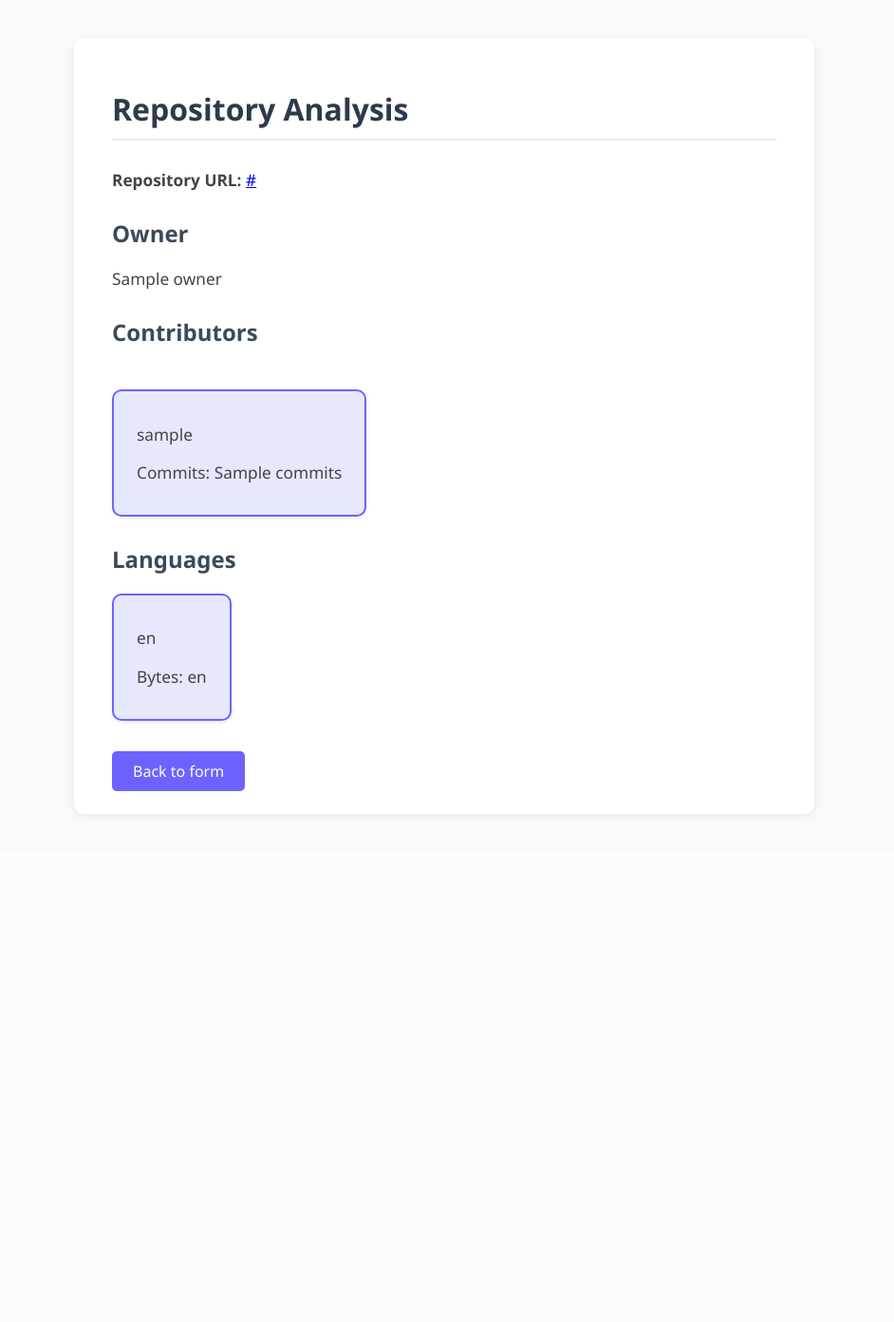
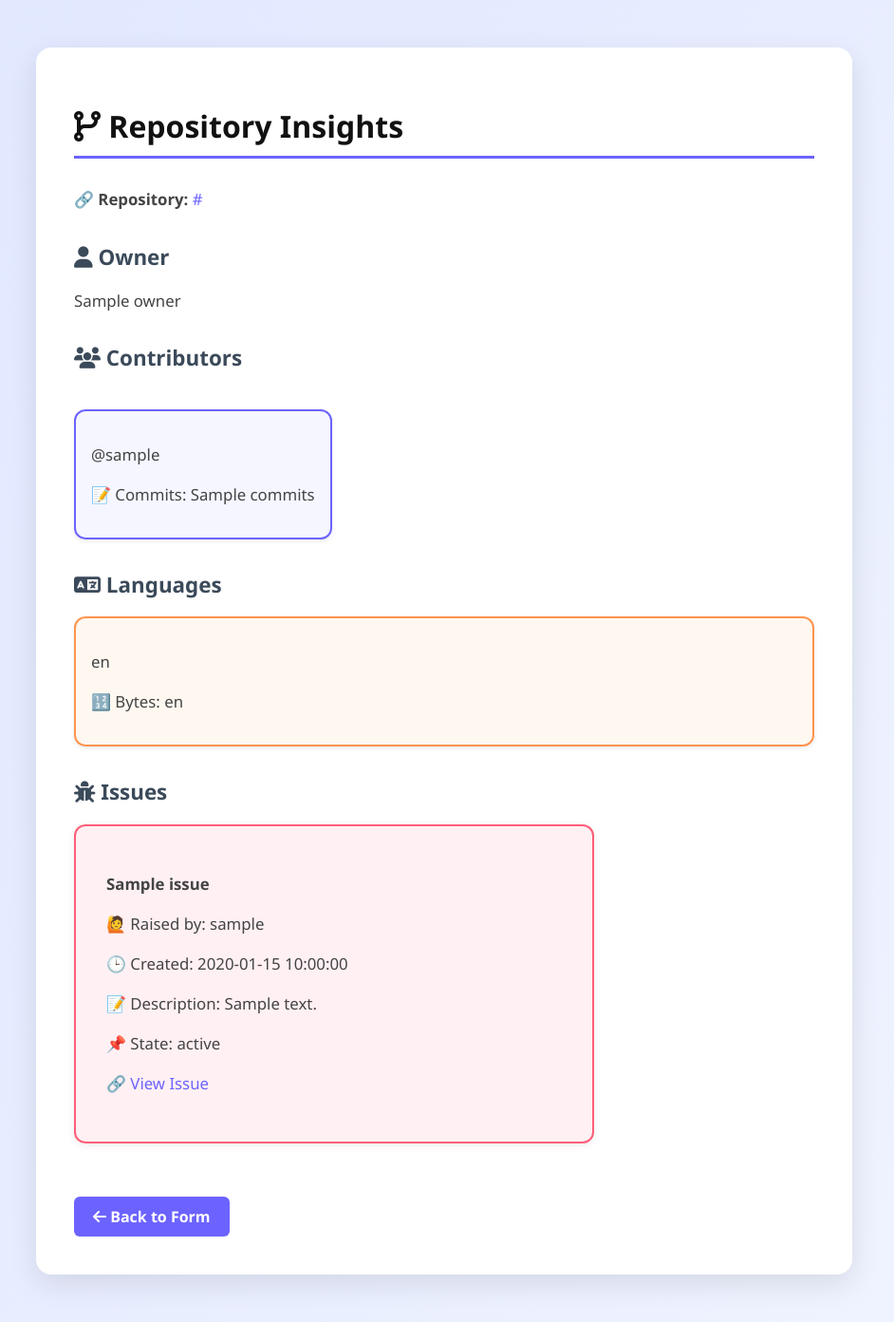
Before and after one commit to pseudoguy3/GitRepoAn, a Flask app: template templates/Analysis.html in a window 1280 px wide. Shown: the whole page at 95% size, without its empty margins (172-1114 px from the left). Before the commit the page ends 860 px from the top, so only its background shows below. Run offline with Flask 3, Linux system fonts and the light colour scheme; the template is opened without the code that fills it: most values are stand-ins (such as "Sample title", 1, 10 or a date in 2020).

Commit message:
Add issues metadata

```diff
--- a/app.py
+++ b/app.py
@@ -22,11 +22,12 @@ def repo_form():
                 owner = result.get("creator")
                 contributors = result.get("contributors")
                 languages = result.get("languages")
+                issues = result.get("issues")
             except Exception as e:
                 error = str(e)
         if not error:
             # If no error, show analysis page
-            return render_template("Analysis.html", owner=owner, contributors=contributors, repo_url=repo_url, languages=languages)
+            return render_template("Analysis.html", owner=owner, contributors=contributors, repo_url=repo_url, languages=languages, issues=issues)
     # On GET or error, show form
     return render_template("repoForm.html", error=error)
 
--- a/services/Validator.py
+++ b/services/Validator.py
@@ -6,10 +6,12 @@ class RepoValidator:
 
     def validate_repo(self, repo_url):
         repo = self.github.get_repo(repo_url)
+        self.github.get_issues(repo)
         return {
             "creator": repo.owner.login,
             "contributors": self._get_contributor_stats(repo),
-            "languages": self.github.get_languages(repo)
+            "languages": self.github.get_languages(repo),
+            "issues": self.github.get_issues(repo)
         }
 
     def _get_contributor_stats(self, repo):
--- a/static/style.css
+++ b/static/style.css
@@ -1,30 +1,39 @@
 body {
     font-family: 'Segoe UI', Arial, sans-serif;
-    background: #f7f9fa;
+    background: linear-gradient(120deg, #e0e7ff, #f0f4ff);
     margin: 0;
     padding: 0;
+    color: #2d3a4b;
 }
 .container {
-    max-width: 700px;
-    margin: 40px auto;
-    background: #fff;
-    border-radius: 10px;
-    box-shadow: 0 2px 8px rgba(0,0,0,0.07);
-    padding: 32px 40px 24px 40px;
+    max-width: 780px;
+    margin: 50px auto;
+    background: #ffffff;
+    border-radius: 16px;
+    box-shadow: 0 10px 30px rgba(0,0,0,0.1);
+    padding: 40px;
+    animation: fadeIn 0.4s ease-in;
+}
+@keyframes fadeIn {
+    from { opacity: 0; transform: translateY(10px); }
+    to { opacity: 1; transform: translateY(0); }
 }
 h1 {
-    color: #2d3a4b;
-    border-bottom: 2px solid #eaeaea;
+    font-size: 2rem;
+    color: #111;
+    border-bottom: 3px solid #6c63ff;
     padding-bottom: 10px;
     margin-bottom: 30px;
 }
 h2 {
     color: #3b4a5a;
-    margin-top: 28px;
+    margin-top: 32px;
+    font-size: 1.4rem;
 }
 p, li {
+    font-size: 1.05em;
+    line-height: 1.5;
     color: #444;
-    font-size: 1.08em;
 }
 ul {
     list-style: none;
@@ -47,24 +56,29 @@ ul ul li {
     padding: 6px 12px;
     font-size: 0.98em;
 }
+a {
+    color: #6c63ff;
+    text-decoration: none;
+}
+a:hover {
+    text-decoration: underline;
+}
 .back-link {
     display: inline-block;
     margin-top: 32px;
-    text-decoration: none;
+    background: #6c63ff;
     color: #fff;
-    background: #6c63ff;
-    padding: 10px 22px;
-    border-radius: 5px;
-    font-weight: 500;
-    transition: background 0.2s;
+    padding: 10px 20px;
+    border-radius: 6px;
+    font-weight: 600;
+    transition: all 0.3s ease;
 }
 .back-link:hover {
-    background: #554ee2;
+    background: #5149ea;
 }
-.no-contrib {
-    color: #b23c3c;
+.no-contrib, .no-issues {
+    color: #999;
     font-style: italic;
-    margin-top: 10px;
 }
 form {
     margin-top: 24px;
@@ -106,78 +120,44 @@ button[type="submit"]:hover {
 .contributors-grid {
     display: flex;
     flex-wrap: wrap;
-    gap: 16px;
-    margin-top: 24px;
+    gap: 20px;
+    margin-top: 20px;
 }
 .contributor-card {
-    background: #e6e8fc;
+    background: #f5f6ff;
     border: 2px solid #6c63ff;
-    border-radius: 10px;
-    padding: 16px 24px;
+    border-radius: 12px;
+    padding: 16px;
     cursor: pointer;
-    box-shadow: 0 2px 4px rgba(0,0,0,0.08);
-    transition: transform 0.2s ease;
-    min-width: max-content;
-    max-width: 200px;
+    box-shadow: 0 2px 5px rgba(0,0,0,0.08);
+    transition: transform 0.2s, background 0.2s;
+    flex: 1 0 150px;
 }
 .contributor-card:hover {
-    background: #dadcff;
-    transform: translateY(-2px);
+    transform: scale(1.03);
+    background: #e4e6ff;
 }
-.commit-box {
-    margin-top: 32px;
-    border-left: 4px solid #6c63ff;
-    padding-left: 20px;
-    background: #fff;
-    border-radius: 8px;
-    box-shadow: -2px 2px 8px rgba(0,0,0,0.05);
-    max-width: 400px;
-    padding: 20px;
-    position: relative;
+.language-card {
+    background: #fff8f0;
+    border-color: #ff944d;
 }
-.commit-box.hidden {
-    display: none;
-}
-.commit-box h3 {
-    color: #2d3a4b;
-    margin-bottom: 12px;
-}
-.commit-box ul {
-    list-style: disc inside;
-    padding-left: 0;
-}
-.commit-box ul li {
-    background: #f9f9fc;
-    margin-bottom: 8px;
-    padding: 8px 12px;
-    border-left: 3px solid #6c63ff;
-    font-size: 0.95em;
-}
-.close-btn {
-    position: absolute;
-    top: 8px;
-    right: 10px;
-    background: transparent;
-    border: none;
-    font-size: 1.2em;
-    cursor: pointer;
-    color: #b23c3c;
+.issue-card {
+    background: #fff0f3;
+    border-color: #ff5e78;
 }
 .content-layout {
     display: flex;
-    flex-direction: row;
-    gap: 32px;
-    align-items: flex-start;
     flex-wrap: wrap;
-    margin-top: 20px;
+    gap: 24px;
 }
 .popup-overlay {
     display: none;
     position: fixed;
-    z-index: 1000;
-    left: 0; top: 0;
-    width: 100vw; height: 100vh;
-    background: rgba(44, 44, 44, 0.45);
+    z-index: 999;
+    top: 0; left: 0;
+    width: 100%;
+    height: 100%;
+    background: rgba(0,0,0,0.4);
     justify-content: center;
     align-items: center;
 }
@@ -186,15 +166,15 @@ button[type="submit"]:hover {
 }
 .popup-box {
     background: #fff;
-    border-radius: 10px;
-    box-shadow: 0 4px 24px rgba(0,0,0,0.18);
-    padding: 32px 32px 24px 32px;
-    max-width: 420px;
-    width: 95vw;
+    padding: 32px;
+    border-radius: 12px;
+    box-shadow: 0 6px 20px rgba(0,0,0,0.2);
+    width: 90%;
+    max-width: 480px;
     max-height: 80vh;
     overflow-y: auto;
+    animation: popupIn 0.3s ease-in-out;
     position: relative;
-    animation: popupIn 0.2s;
 }
 @keyframes popupIn {
     from { transform: scale(0.95); opacity: 0; }
@@ -202,16 +182,35 @@ button[type="submit"]:hover {
 }
 .popup-box h3 {
     margin-top: 0;
+    margin-bottom: 16px;
+    font-size: 1.4rem;
     color: #2d3a4b;
 }
 .popup-box ul {
+    padding-left: 0;
     list-style: disc inside;
-    padding-left: 0;
 }
 .popup-box ul li {
     background: #f9f9fc;
     margin-bottom: 8px;
-    padding: 8px 12px;
-    border-left: 3px solid #6c63ff;
+    padding: 10px 14px;
+    border-left: 4px solid #6c63ff;
     font-size: 0.98em;
 }
+.close-btn {
+    position: absolute;
+    top: 10px;
+    right: 12px;
+    background: none;
+    border: none;
+    font-size: 1.4rem;
+    color: #888;
+    cursor: pointer;
+}
+.close-btn:hover {
+    color: #e74c3c;
+}
+.issue-card {
+    background: #fff0f3;
+    border:2px solid #ff5e78;
+}
--- a/templates/Analysis.html
+++ b/templates/Analysis.html
@@ -1,28 +1,32 @@
 <!DOCTYPE html>
-<html>
+<html lang="en">
 <head>
-    <title>Repository Analysis</title>
+    <meta charset="UTF-8">
+    <title>Repository Insights</title>
     <link rel="stylesheet" href="{{ url_for('static', filename='style.css') }}">
     <link rel="stylesheet" href="https://cdnjs.cloudflare.com/ajax/libs/font-awesome/6.4.2/css/all.min.css">
 </head>
 <body>
     <div class="container">
-        <h1>Repository Analysis</h1>
+        <h1><i class="fa-solid fa-code-branch"></i> Repository Insights</h1>
+
         {% if repo_url %}
-            <p><strong>Repository URL:</strong> <a href="{{ repo_url }}" target="_blank">{{ repo_url }}</a></p>
+            <p class="info"><strong>🔗 Repository:</strong> <a href="{{ repo_url }}" target="_blank">{{ repo_url }}</a></p>
         {% endif %}
+
         {% if owner %}
-            <h2>Owner</h2>
+            <h2><i class="fa-solid fa-user"></i> Owner</h2>
             <p>{{ owner }}</p>
         {% endif %}
+
         {% if contributors %}
-            <h2>Contributors</h2>
+            <h2><i class="fa-solid fa-users"></i> Contributors</h2>
             <div class="content-layout">
                 <div class="contributors-grid">
                     {% for c in contributors %}
                     <div class="contributor-card" onclick="showCommits('{{ c.username }}')">
-                        <p class="username">{{ c.username }}</p>
-                        <p class="commits">Commits: {{ c.commits }}</p>
+                        <p class="username">@{{ c.username }}</p>
+                        <p class="commits">📝 Commits: {{ c.commits }}</p>
                     </div>
                     {% endfor %}
                 </div>
@@ -30,18 +34,38 @@
         {% else %}
             <p class="no-contrib">No contributors found.</p>
         {% endif %}
+
         {% if languages %}
-            <h2>Languages</h2>
+            <h2><i class="fa-solid fa-language"></i> Languages</h2>
             <div class="content-layout">
                 {% for l in languages %}
-                <div class="contributor-card">
+                <div class="contributor-card language-card">
                     <p class="language">{{ l }}</p>
-                    <p class="bytes">Bytes: {{ languages[l] }}</p>
+                    <p class="bytes">🔢 Bytes: {{ languages[l] }}</p>
                 </div>
                 {% endfor %}
             </div>
         {% endif %}
-        <a class="back-link" href="/">Back to form</a>
+
+        {% if issues %}
+            <h2><i class="fa-solid fa-bug"></i> Issues</h2>
+            <div class="content-layout">
+                {% for i in issues %}
+                <div class="popup-box issue-card" style="position:relative; box-shadow:0 2px 8px rgba(0,0,0,0.08); margin-bottom: 24px;">
+                    <p class="le"><strong>{{ i.title }}</strong></p>
+                    <p>🙋 Raised by: {{ i.user.login }}</p>
+                    <p>🕒 Created: {{ i.created_at }}</p>
+                    <p>📝 Description: {{ i.body }}</p>
+                    <p>📌 State: {{ i.state }}</p>
+                    <p><a href="{{ i.url }}" target="_blank">🔗 View Issue</a></p>
+                </div>
+                {% endfor %}
+            </div>
+        {% else %}
+            <p class="no-issues">No issues found.</p>
+        {% endif %}
+
+        <a class="back-link" href="/"><i class="fa-solid fa-arrow-left"></i> Back to Form</a>
     </div>
 
     <div id="popup-overlay" class="popup-overlay" onclick="hidePopup(event)">
```
Also changed, not shown: services/GithubInteraction.py (+15 -0 lines).
